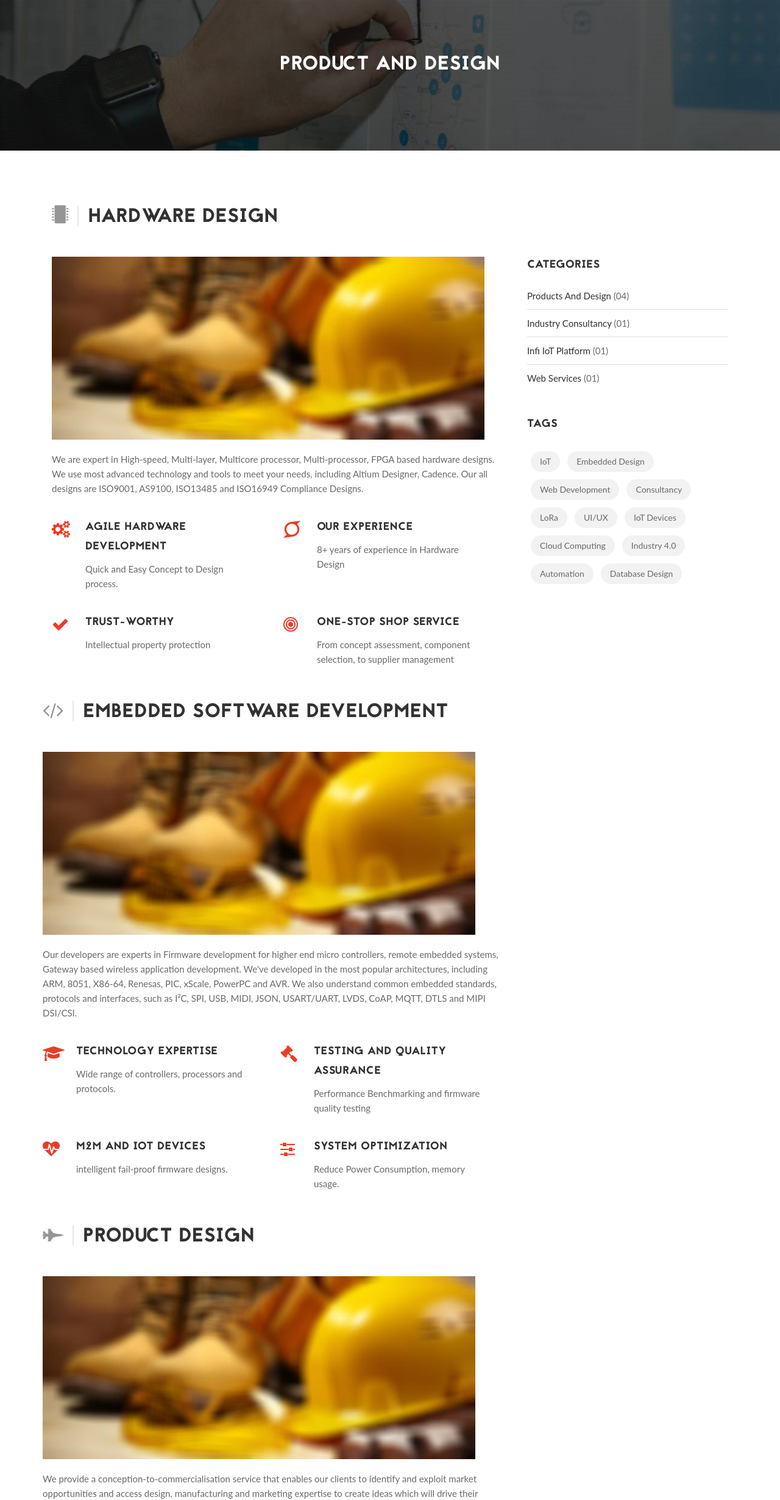
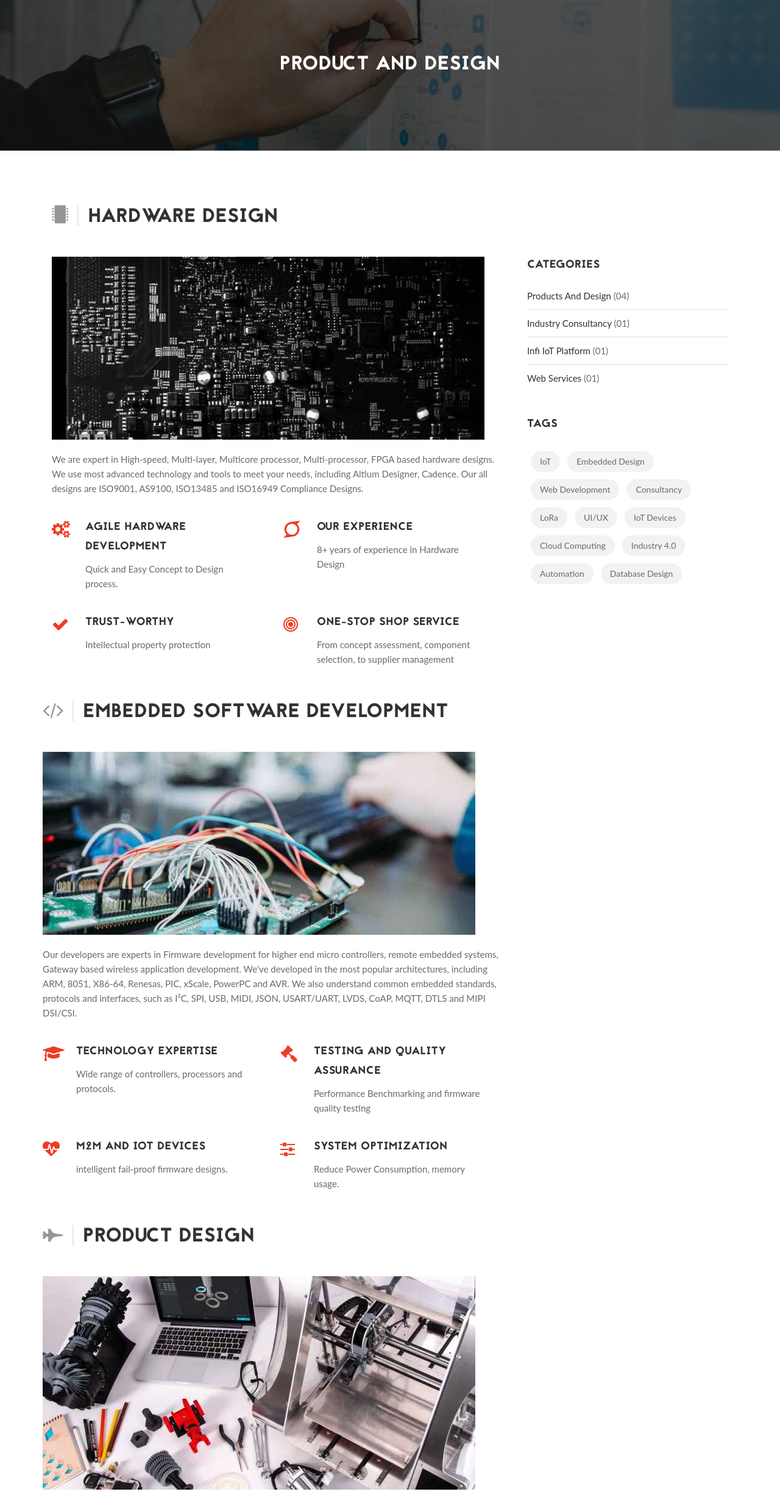
Before and after one commit to rptshri/pcb-website-host, a plain HTML site: page s1.html in a window 1280 px wide. Shown: the part 73-2533 px from the top of the page at 61% size. Drawn offline with nearby package versions, Linux system fonts and the light colour scheme; some packages are replaced by stand-ins of ours.

Commit message:
images update

```diff
--- a/s1.html
+++ b/s1.html
@@ -88,7 +88,7 @@
                     <div class="col-lg-8 col-md-8 col-sm-12 col-xs-12">
                         <div class="post-content">
                             <div class="post-image-wrapper">
-                                <img src="images/pages/service-single.jpg" class="img-fluid" alt="" />
+                                <img src="images/pages/s1a.jpg" class="img-fluid" alt="" />
                             </div>
                             <!-- post image end -->
                             <p>We are expert in High-speed, Multi-layer, Multicore processor, Multi-processor, FPGA based hardware designs. We use most advanced technology and tools to meet your needs, including Altium Designer, Cadence. Our all designs
@@ -163,7 +163,7 @@
                         <div class="col-lg-8 col-md-8 col-sm-12 col-xs-12">
                             <div class="post-content">
                                 <div class="post-image-wrapper">
-                                    <img src="images/pages/service-single.jpg" class="img-fluid" alt="" />
+                                    <img src="images/pages/s1b.jpg" class="img-fluid" alt="" />
                                 </div>
                                 <!-- post image end -->
                                 <p>Our developers are experts in Firmware development for higher end micro controllers, remote embedded systems, Gateway based wireless application development. We've developed in the most popular architectures, including
@@ -230,7 +230,7 @@
                         <div class="col-lg-8 col-md-8 col-sm-12 col-xs-12">
                             <div class="post-content">
                                 <div class="post-image-wrapper">
-                                    <img src="images/pages/service-single.jpg" class="img-fluid" alt="" />
+                                    <img src="images/pages/s1c.jpg" class="img-fluid" alt="" />
                                 </div>
                                 <!-- post image end -->
                                 <p>
@@ -298,7 +298,7 @@
                         <div class="col-lg-8 col-md-8 col-sm-12 col-xs-12">
                             <div class="post-content">
                                 <div class="post-image-wrapper">
-                                    <img src="images/pages/service-single.jpg" class="img-fluid" alt="" />
+                                    <img src="images/pages/s1d.jpg" class="img-fluid" alt="" />
                                 </div>
                                 <!-- post image end -->
                                 <p>
```
Also changed, not shown: index.html (+1 -1 lines), s2.html (+1 -1 lines), s3.html (+2 -2 lines), s4.html (+1 -1 lines), images/pages/s1a.jpg (added), images/pages/s1b.jpg (added), images/pages/s1c.jpg (added), images/pages/s1d.jpg (added), images/pages/s2.jpg (added), images/pages/s3.jpg (added), images/pages/s4.jpeg (added), images/slider/bg-thumb1a.png (added), images/slider/bg-thumb2a.png (added), images/slider/bg1.jpg, 2 more files.
